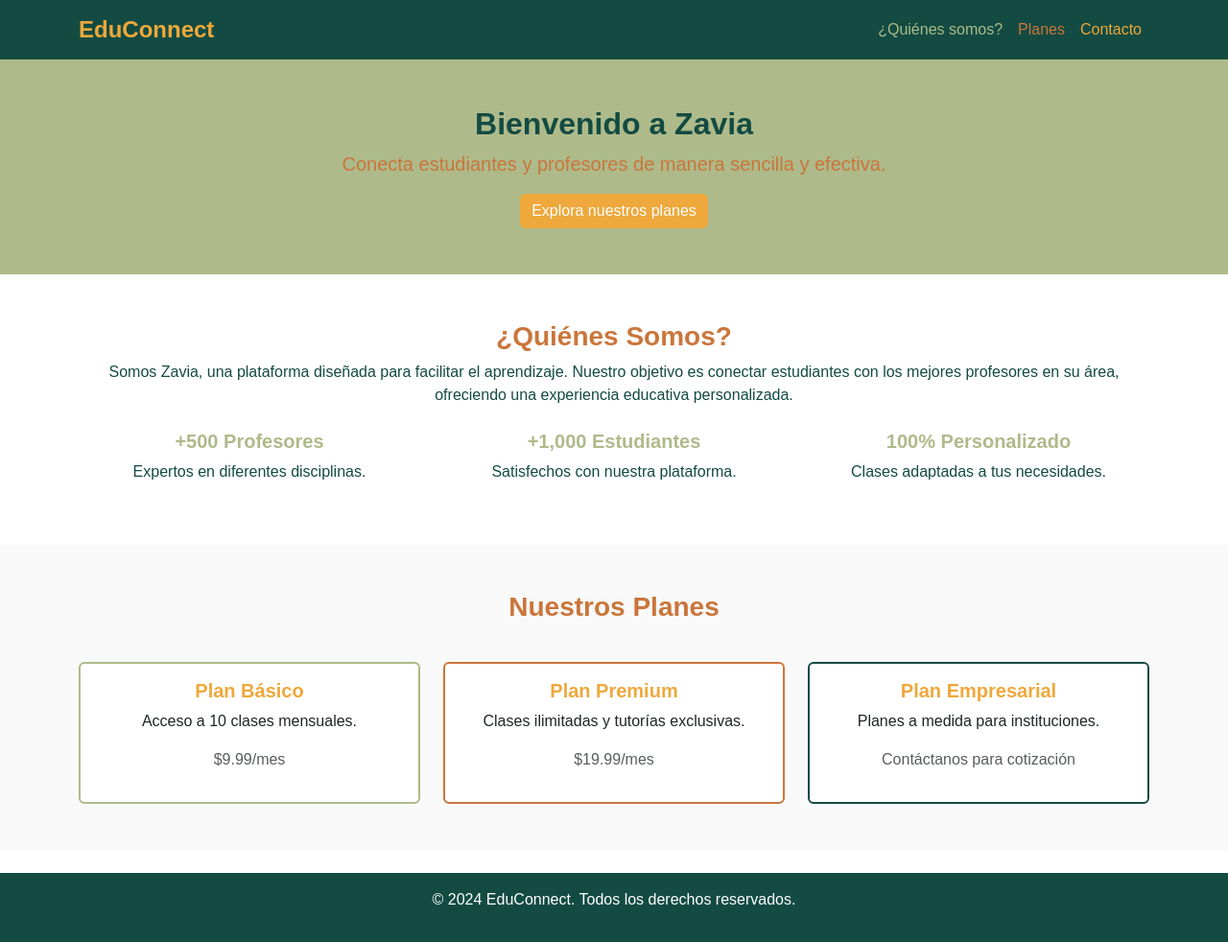
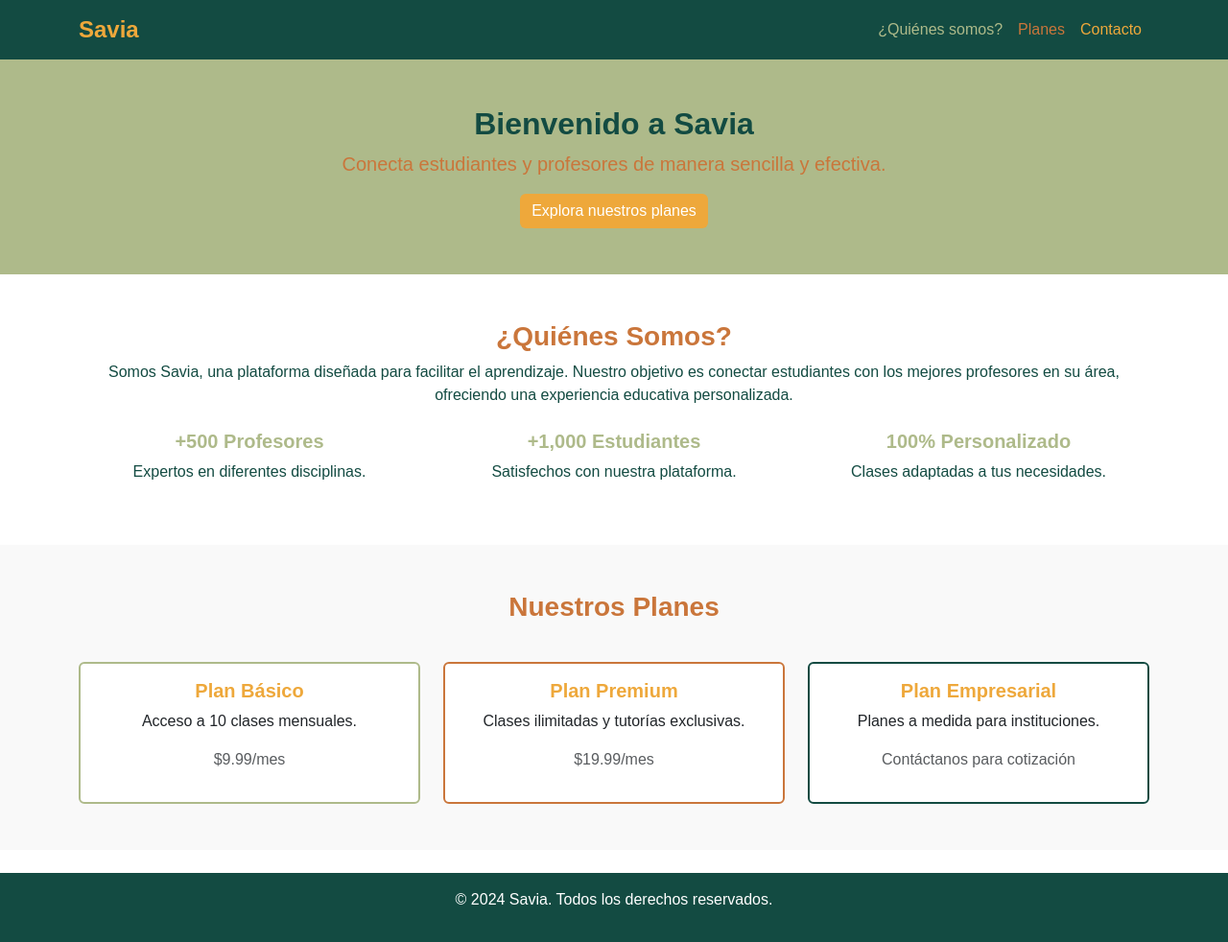
Before and after one commit to PatricioVargasR/Zavia_project, a Flask app: page / in a window 1280 px wide. Shown: the whole page at 96% size. Run offline with Flask 3, Linux system fonts and the light colour scheme.

Commit message:
Cambio de nombres

```diff
--- a/templates/base.html
+++ b/templates/base.html
@@ -11,7 +11,7 @@
     <header style="background-color: #134B42;">
         <nav class="navbar navbar-expand-lg navbar-dark">
             <div class="container">
-                <a class="navbar-brand" href="/" style="color: #EEA83B; font-weight: bold;">EduConnect</a>
+                <a class="navbar-brand" href="/" style="color: #EEA83B; font-weight: bold;">Savia</a>
                 <button class="navbar-toggler" type="button" data-bs-toggle="collapse" data-bs-target="#navbarNav" aria-controls="navbarNav" aria-expanded="false" aria-label="Toggle navigation">
                     <span class="navbar-toggler-icon"></span>
                 </button>
@@ -35,7 +35,7 @@
         {% block content %}{% endblock %}
     </main>
     <footer class="text-center py-3 mt-4" style="background-color: #134B42; color: white;">
-        <p>&copy; 2024 EduConnect. Todos los derechos reservados.</p>
+        <p>&copy; 2024 Savia. Todos los derechos reservados.</p>
     </footer>
     <script src="https://cdn.jsdelivr.net/npm/bootstrap@5.3.0/dist/js/bootstrap.bundle.min.js"></script>
 </body>
--- a/templates/index.html
+++ b/templates/index.html
@@ -3,7 +3,7 @@
 {% block content %}
 <section class="banner text-center py-5" style="background-color: #AEBA8A;">
     <div class="container">
-        <h2 style="color: #134B42;">Bienvenido a Zavia</h2>
+        <h2 style="color: #134B42;">Bienvenido a Savia</h2>
         <p class="lead" style="color: #CA763B;">Conecta estudiantes y profesores de manera sencilla y efectiva.</p>
         <a href="#plans" class="btn btn-primary" style="background-color: #EEA83B; border: none;">Explora nuestros planes</a>
     </div>
@@ -12,7 +12,7 @@
 <section id="about" class="about-us py-5">
     <div class="container">
         <h3 class="text-center" style="color: #CA763B;">¿Quiénes Somos?</h3>
-        <p class="text-center" style="color: #134B42;">Somos Zavia, una plataforma diseñada para facilitar el aprendizaje. Nuestro objetivo es conectar estudiantes con los mejores profesores en su área, ofreciendo una experiencia educativa personalizada.</p>
+        <p class="text-center" style="color: #134B42;">Somos Savia, una plataforma diseñada para facilitar el aprendizaje. Nuestro objetivo es conectar estudiantes con los mejores profesores en su área, ofreciendo una experiencia educativa personalizada.</p>
         <div class="row text-center mt-4">
             <div class="col-md-4">
                 <h5 style="color: #AEBA8A;">+500 Profesores</h5>
```
